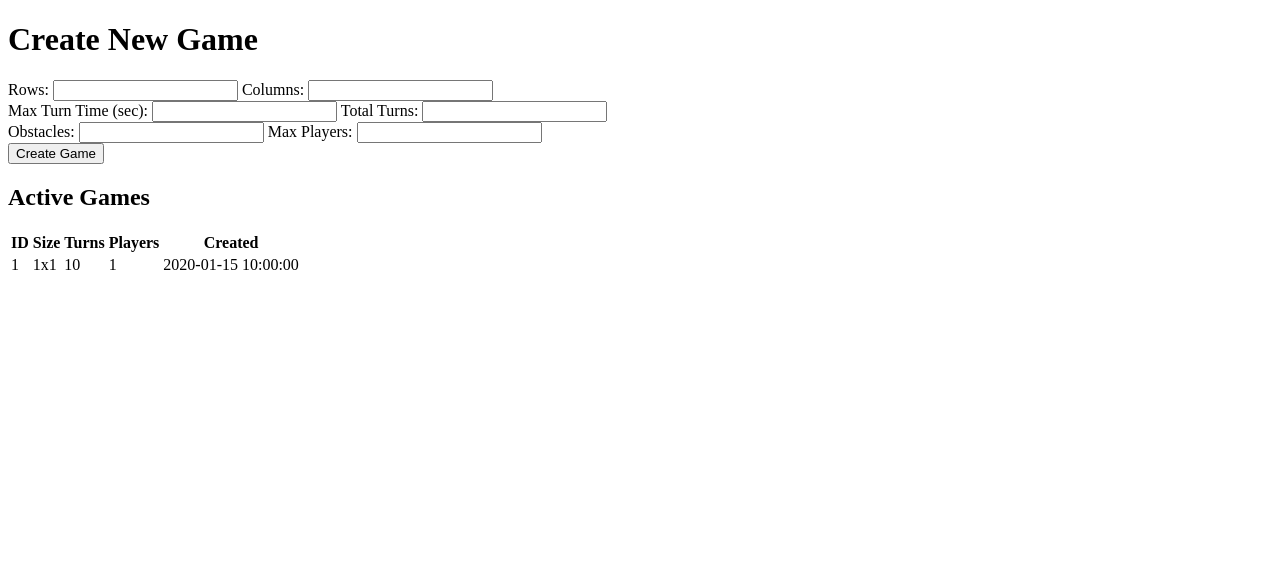
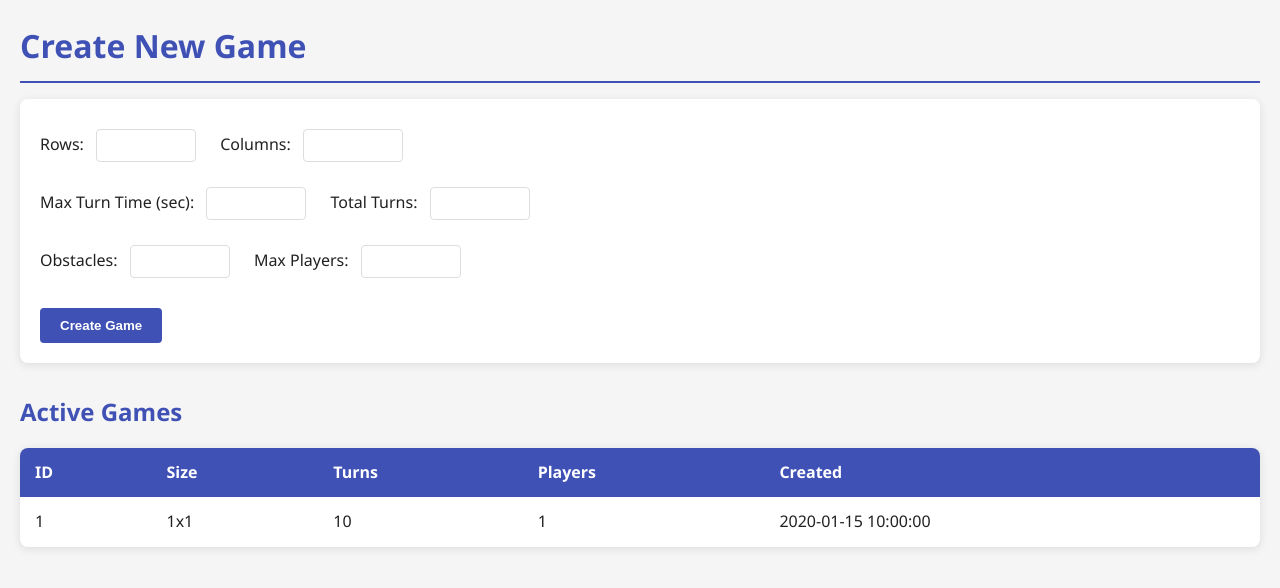
Before and after one commit to Dr4c0niX/wolf-admin-engine, a Flask app: page /admin in a window 1280 px wide. Shown: the top 588 px of the page. Run offline with Flask 3, Linux system fonts and the light colour scheme; tables that the repository leaves empty hold one stand-in row (values such as "Sample post").

Commit message:
finish admin engine

```diff
--- a/app.py
+++ b/app.py
@@ -3,7 +3,7 @@ from flask import Flask, render_template, request, redirect
 from flask_sqlalchemy import SQLAlchemy
 
 app = Flask(__name__)
-app.config['SQLALCHEMY_DATABASE_URI'] = 'postgresql://user:password@db/wolfgame'
+app.config['SQLALCHEMY_DATABASE_URI'] = 'postgresql://wolf_admin:motdepasse_secure@db/wolf_game'
 app.config['SQLALCHEMY_TRACK_MODIFICATIONS'] = False
 db = SQLAlchemy(app)
 
--- /dev/null
+++ b/requirements.txt
@@ -0,0 +1,3 @@
+flask
+flask-sqlalchemy
+psycopg2-binary
--- /dev/null
+++ b/static/css/admin.css
@@ -0,0 +1,132 @@
+/* Variables de couleur */
+:root {
+    --primary-color: #3f51b5;
+    --secondary-color: #303f9f;
+    --accent-color: #ff4081;
+    --light-color: #f5f5f5;
+    --dark-color: #212121;
+    --danger-color: #f44336;
+    --success-color: #4caf50;
+    --gray-color: #757575;
+    --light-gray: #eeeeee;
+  }
+
+  /* Reset et styles de base */
+  * {
+    box-sizing: border-box;
+    margin: 0;
+    padding: 0;
+  }
+
+  body {
+    font-family: 'Segoe UI', Tahoma, Geneva, Verdana, sans-serif;
+    line-height: 1.6;
+    color: var(--dark-color);
+    background-color: var(--light-color);
+    padding: 20px;
+  }
+
+  /* En-tête */
+  h1, h2 {
+    margin-bottom: 1rem;
+    color: var(--primary-color);
+  }
+
+  h1 {
+    border-bottom: 2px solid var(--primary-color);
+    padding-bottom: 10px;
+    margin-top: 0;
+  }
+
+  /* Formulaire */
+  form {
+    background-color: white;
+    padding: 20px;
+    border-radius: 8px;
+    box-shadow: 0 2px 10px rgba(0, 0, 0, 0.1);
+    margin-bottom: 30px;
+  }
+
+  label {
+    display: inline-block;
+    margin: 10px 20px 10px 0;
+  }
+
+  input[type="number"] {
+    padding: 8px;
+    border: 1px solid #ddd;
+    border-radius: 4px;
+    width: 100px;
+    margin-left: 8px;
+  }
+
+  input:focus {
+    outline: none;
+    border-color: var(--primary-color);
+    box-shadow: 0 0 0 2px rgba(63, 81, 181, 0.2);
+  }
+
+  button[type="submit"] {
+    background-color: var(--primary-color);
+    color: white;
+    border: none;
+    padding: 10px 20px;
+    border-radius: 4px;
+    cursor: pointer;
+    margin-top: 15px;
+    font-weight: bold;
+    transition: background-color 0.2s;
+  }
+
+  button[type="submit"]:hover {
+    background-color: var(--secondary-color);
+  }
+
+  br {
+    content: "";
+    margin: 5px 0;
+    display: block;
+  }
+
+  /* Tableau */
+  table {
+    width: 100%;
+    border-collapse: collapse;
+    background-color: white;
+    box-shadow: 0 2px 10px rgba(0, 0, 0, 0.1);
+    border-radius: 8px;
+    overflow: hidden;
+  }
+
+  th {
+    background-color: var(--primary-color);
+    color: white;
+    text-align: left;
+    padding: 12px 15px;
+  }
+
+  td {
+    padding: 12px 15px;
+    border-bottom: 1px solid var(--light-gray);
+  }
+
+  tr:last-child td {
+    border-bottom: none;
+  }
+
+  tr:hover {
+    background-color: var(--light-gray);
+  }
+
+  /* Responsive */
+  @media (max-width: 768px) {
+    label {
+      display: block;
+      margin: 10px 0;
+    }
+
+    table {
+      display: block;
+      overflow-x: auto;
+    }
+  }
--- a/templates/admin.html
+++ b/templates/admin.html
@@ -3,6 +3,8 @@
 <html>
 <head>
     <title>Admin Panel</title>
+    <meta name="viewport" content="width=device-width, initial-scale=1.0">
+    <link rel="stylesheet" href="{{ url_for('static', filename='css/admin.css') }}">
 </head>
 <body>
     <h1>Create New Game</h1>
```
Also changed, not shown: 1 other file.
